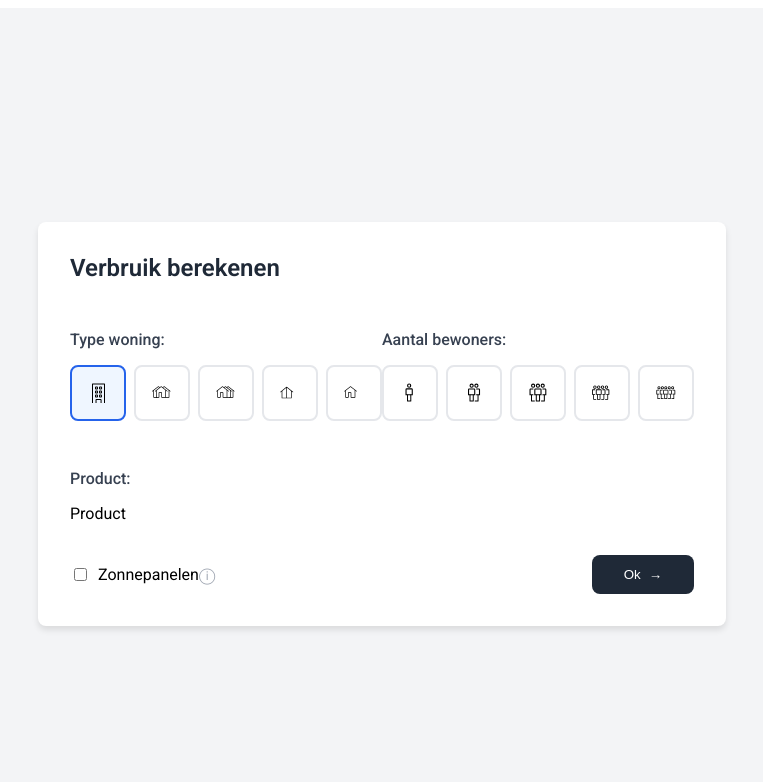
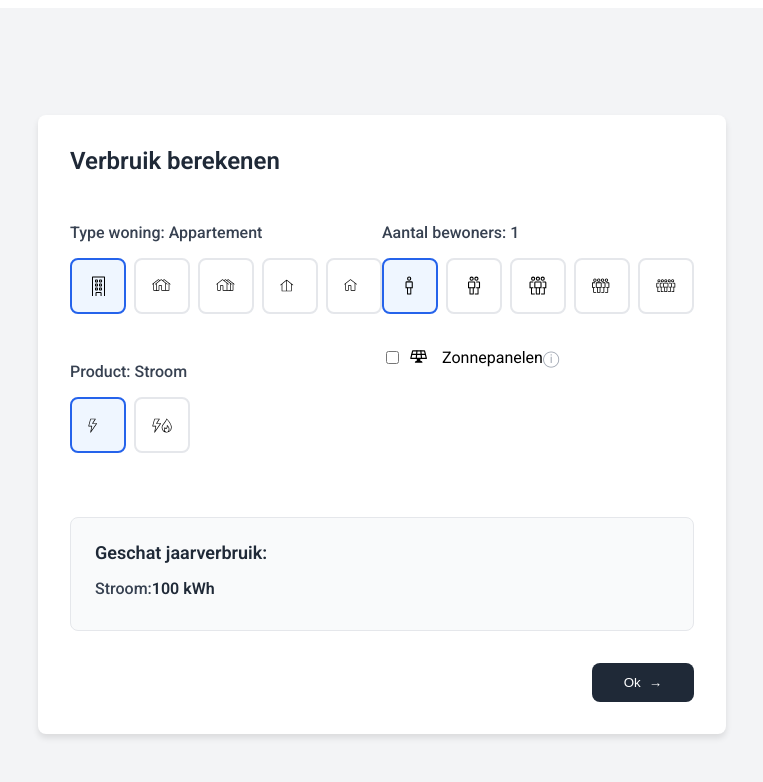
Before and after one commit to Vandebron/take-home-assessment-web, a React (Vite) app in the folder web/react-example/: page / in a window 1280 px wide. Shown: the top 782 px of the page, without its empty margins (258-1021 px from the left). Built offline with nearby package versions, Linux system fonts and the light colour scheme; the HTML template or start-up script is replaced by a standard one.

Commit message:
VDB-001-ProductSelector and consumption calculation implementation

```diff
--- a/web/react-example/src/components/ConsumptionCalculator.module.css
+++ b/web/react-example/src/components/ConsumptionCalculator.module.css
@@ -67,7 +67,7 @@
 .footer {
   display: flex;
   align-items: center;
-  justify-content: space-between;
+  justify-content: flex-end;
 }
 
 .checkbox {
@@ -96,3 +96,37 @@
 .button:hover {
   background-color: #374151;
 }
+
+.results {
+  margin-top: 2rem;
+  padding: 1.5rem;
+  background-color: #f9fafb;
+  border-radius: 0.5rem;
+  border: 1px solid #e5e7eb;
+}
+
+.resultsTitle {
+  margin: 0 0 1rem 0;
+  color: #1f2937;
+  font-size: 1.125rem;
+  font-weight: 600;
+}
+
+.results p {
+  margin: 0.5rem 0;
+  color: #374151;
+}
+
+.resultItem {
+  margin: 0.5rem 0;
+}
+
+.resultLabel {
+  font-weight: 500;
+  color: #374151;
+}
+
+.resultValue {
+  font-weight: 600;
+  color: #1f2937;
+}
--- a/web/react-example/src/components/ConsumptionCalculator.tsx
+++ b/web/react-example/src/components/ConsumptionCalculator.tsx
@@ -1,29 +1,63 @@
-import React, { useState } from 'react';
-import { X } from 'lucide-react';
+import { useState, useEffect } from 'react';
+import { calculateConsumption } from './consumptionCalculatorUtils';
+import { HOUSE_TYPES, PRODUCT_TYPES } from './types';
+import type { ProductType } from './types';
 import HouseTypeSelector from './HouseTypeSelector';
 import ResidentsSelector from './ResidentsSelector';
 import ProductSelector from './ProductSelector';
+import { getHouseTypeLabel } from './HouseTypeSelector.service';
+import { SolarPanel } from './icons';
 import styles from './ConsumptionCalculator.module.css';
 
-export default function ConsumptionCalculator() {
-  const [houseType, setHouseType] = useState('apartment');
-  const [residents, setResidents] = useState(8);
-  const [hasSolarPanels, setHasSolarPanels] = useState(false);
-  const [consumption, setConsumption] = useState({});
-
-  const computedConsumption = {
-    electricity: 0,
-    gas: 0,
+const PRODUCT_LABELS: Record<ProductType, string> = {
+  [PRODUCT_TYPES.ELECTRIC]: 'Stroom',
+  [PRODUCT_TYPES.ELECTRIC_AND_GAS]: 'Stroom & Gas',
 };
 
-  console.log('ConsumptionCalculator - computedConsumption=', computedConsumption);
+const getProductLabel = (product: ProductType): string => {
+  return PRODUCT_LABELS[product] || product;
+};
 
-  const handleResidentsSelectorChange = (incomingResidents) => {
-    if (incomingResidents > 0) {
-      if (incomingResidents < 10) {
-        setResidents(incomingResidents);
+interface ConsumptionResult {
+  electricity: number;
+  gas?: number;
 }
+
+export default function ConsumptionCalculator() {
+
+  const [houseType, setHouseType] = useState(HOUSE_TYPES.APARTMENT);
+  const [residents, setResidents] = useState(1);
+  const [product, setProduct] = useState<ProductType>(PRODUCT_TYPES.ELECTRIC);
+  const [hasSolarPanels, setHasSolarPanels] = useState(false);
+  const [consumption, setConsumption] = useState<ConsumptionResult>({});
+
+  useEffect(() => {
+    const result = calculateConsumption(houseType, residents, product, hasSolarPanels);
+    setConsumption(result);
+  }, [houseType, residents, product, hasSolarPanels]);
+
+  const handleResidentsSelectorChange = (residents: number) => {
+    if (residents >= 1 && residents <= 5) {
+      setResidents(residents);
     }
+  };
+
+  const hasResults = consumption.electricity !== undefined || consumption.gas !== undefined;
+
+  const renderConsumptionResult = (
+    type: 'electricity' | 'gas',
+    value: number | undefined,
+    unit: string
+  ) => {
+    if (value === undefined) return null;
+
+    const label = type === 'electricity' ? 'Stroom' : 'Gas';
+    return (
+      <p className={styles.resultItem}>
+        <span className={styles.resultLabel}>{label}:</span>
+        <strong className={styles.resultValue}>{value} {unit}</strong>
+      </p>
+    );
   };
 
   return (
@@ -37,21 +71,23 @@ export default function ConsumptionCalculator() {
       <div className={styles.content}>
         <div className={styles.row}>
           <div className={styles.section}>
-            <p className={styles.label}>Type woning:</p>
+            <p className={styles.label}>
+              Type woning: {getHouseTypeLabel(houseType)}
+            </p>
             <HouseTypeSelector value={houseType} onChange={setHouseType} />
           </div>
           <div className={styles.section}>
-            <p className={styles.label}>Aantal bewoners:</p>
+            <p className={styles.label}>Aantal bewoners: {residents}</p>
             <ResidentsSelector value={residents} onChange={handleResidentsSelectorChange} />
           </div>
         </div>
 
+        <div className={styles.row}>
           <div className={styles.section}>
-          <p className={styles.label}>Product:</p>
-          <ProductSelector />
+            <p className={styles.label}>Product: {getProductLabel(product)}</p>
+            <ProductSelector value={product} onChange={setProduct} />
           </div>
-
-        <div className={styles.footer}>
+          <div className={styles.section}>
             <div className={styles.checkbox}>
               <input
                 type="checkbox"
@@ -59,12 +95,25 @@ export default function ConsumptionCalculator() {
                 checked={hasSolarPanels}
                 onChange={(e) => setHasSolarPanels(e.target.checked)}
               />
+              <SolarPanel />
               <label htmlFor="solarPanels">
                 <span>Zonnepanelen</span>
-              <span className={styles.infoIcon} title="Information about solar panels">ⓘ</span>
+                <span className={styles.infoIcon} title="Zonnepanelen verlagen het stroomverbruik met 30%">ⓘ</span>
               </label>
             </div>
+          </div>
+        </div>
 
+        {/* Consumption Results */}
+        {hasResults && (
+          <div className={styles.results}>
+            <h3 className={styles.resultsTitle}>Geschat jaarverbruik:</h3>
+            {renderConsumptionResult('electricity', consumption.electricity, 'kWh')}
+            {renderConsumptionResult('gas', consumption.gas, 'm³')}
+          </div>
+        )}
+
+        <div className={styles.footer}>
           <button className={styles.button}>
             <span>Ok</span>
             <span>→</span>
--- a/web/react-example/src/components/ProductSelector.module.css
+++ b/web/react-example/src/components/ProductSelector.module.css
@@ -0,0 +1,22 @@
+.container {
+    display: flex;
+    gap: 0.5rem;
+  }
+
+  .button {
+    padding: 1rem;
+    border-radius: 0.5rem;
+    border: 2px solid #e5e7eb;
+    background: none;
+    cursor: pointer;
+    transition: all 0.2s;
+  }
+
+  .button:hover {
+    border-color: #d1d5db;
+  }
+
+  .selected {
+    border-color: #2563eb;
+    background-color: #eff6ff;
+  }
--- a/web/react-example/src/components/ProductSelector.tsx
+++ b/web/react-example/src/components/ProductSelector.tsx
@@ -1,9 +1,41 @@
-import React from 'react';
+import type { ComponentType } from 'react';
+import { Electric, ElectricAndGas } from './icons';
+import styles from './ProductSelector.module.css';
+import { PRODUCT_TYPES } from './types';
 
-export default function ProductSelector() {
+interface ProductSelectorProps {
+  value: string;
+  onChange: (value: string) => void;
+}
+
+interface ProductOption {
+  id: string;
+  label: string;
+  icon: ComponentType;
+}
+
+const productOptions: ProductOption[] = [
+  { id: PRODUCT_TYPES.ELECTRIC, label: 'Electricity', icon: Electric },
+  { id: PRODUCT_TYPES.ELECTRIC_AND_GAS, label: 'Electricity and gas', icon: ElectricAndGas },
+];
+
+export default function ProductSelector({ value, onChange }: ProductSelectorProps) {
   return (
-    <div>
-      Product
+    <div className={styles.container}>
+      {productOptions.map((option) => {
+        const Icon = option.icon;
+        return (
+          <button
+            key={option.id}
+            className={`${styles.button} ${value === option.id ? styles.selected : ''}`}
+            onClick={() => onChange(option.id)}
+            aria-label={option.label}
+            aria-selected={value === option.id}
+          >
+            <Icon />
+          </button>
+        );
+      })}
     </div>
   );
 }
--- /dev/null
+++ b/web/react-example/src/components/consumptionCalculatorUtils.ts
@@ -0,0 +1,44 @@
+import type { HouseType, ProductType, ConsumptionResult } from './types';
+
+  export const calculateConsumption = (
+    houseType: HouseType,
+    residents: number,
+    product: ProductType,
+    hasSolarPanels: boolean
+  ): ConsumptionResult => {
+
+    // Bigger or more isolated house types lead to increased consumption
+    const houseTypeMultiplier: Record<string, number> = {
+      'apartment': 1,
+      'townhouse': 2,
+      'corner-house': 3,
+      'two-under-one-roof': 4,
+      'detatched-house': 5
+    };
+
+    // Every additional resident increases consumption
+    const residentMultiplier = 1 + ((residents - 1) * 0.2);
+
+    const result: ConsumptionResult = {};
+
+    // Calculate electricity
+    if (product === 'electric' || product === 'electric-and-gas') {
+      const baseElectricity = 100;
+      let electricity = baseElectricity * (houseTypeMultiplier[houseType] || 1) * residentMultiplier;
+
+      if (hasSolarPanels) {
+        electricity *= 0.7;
+      }
+
+      result.electricity = Math.round(electricity);
+    }
+
+    // Calculate gas
+    if (product === 'electric-and-gas') {
+      const baseGas = 20;
+      const gas = baseGas * (houseTypeMultiplier[houseType] || 1) * residentMultiplier;
+      result.gas = Math.round(gas);
+    }
+
+    return result;
+  }
--- a/web/react-example/src/components/types.ts
+++ b/web/react-example/src/components/types.ts
@@ -7,3 +7,10 @@ export const HOUSE_TYPES = {
   } as const;
 
 export type HouseType = typeof HOUSE_TYPES[keyof typeof HOUSE_TYPES];
+
+export const PRODUCT_TYPES = {
+    ELECTRIC: 'electric',
+    ELECTRIC_AND_GAS: 'electric-and-gas'
+  } as const;
+
+export type ProductType = typeof PRODUCT_TYPES[keyof typeof PRODUCT_TYPES];
```
Also changed, not shown: 2 other files (tests, documents, lock files or other folders). Lines whose indentation alone changed are shown as unchanged.
